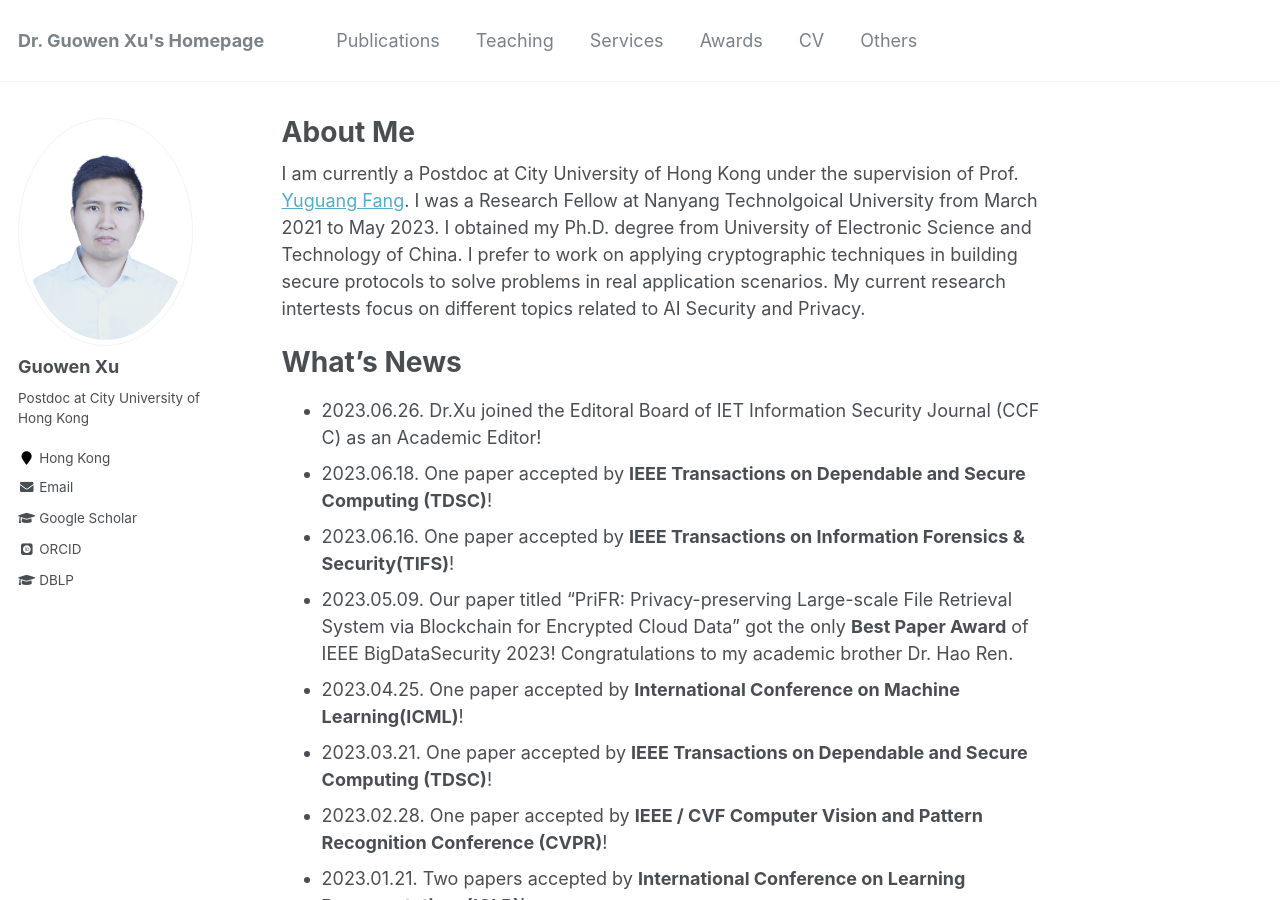
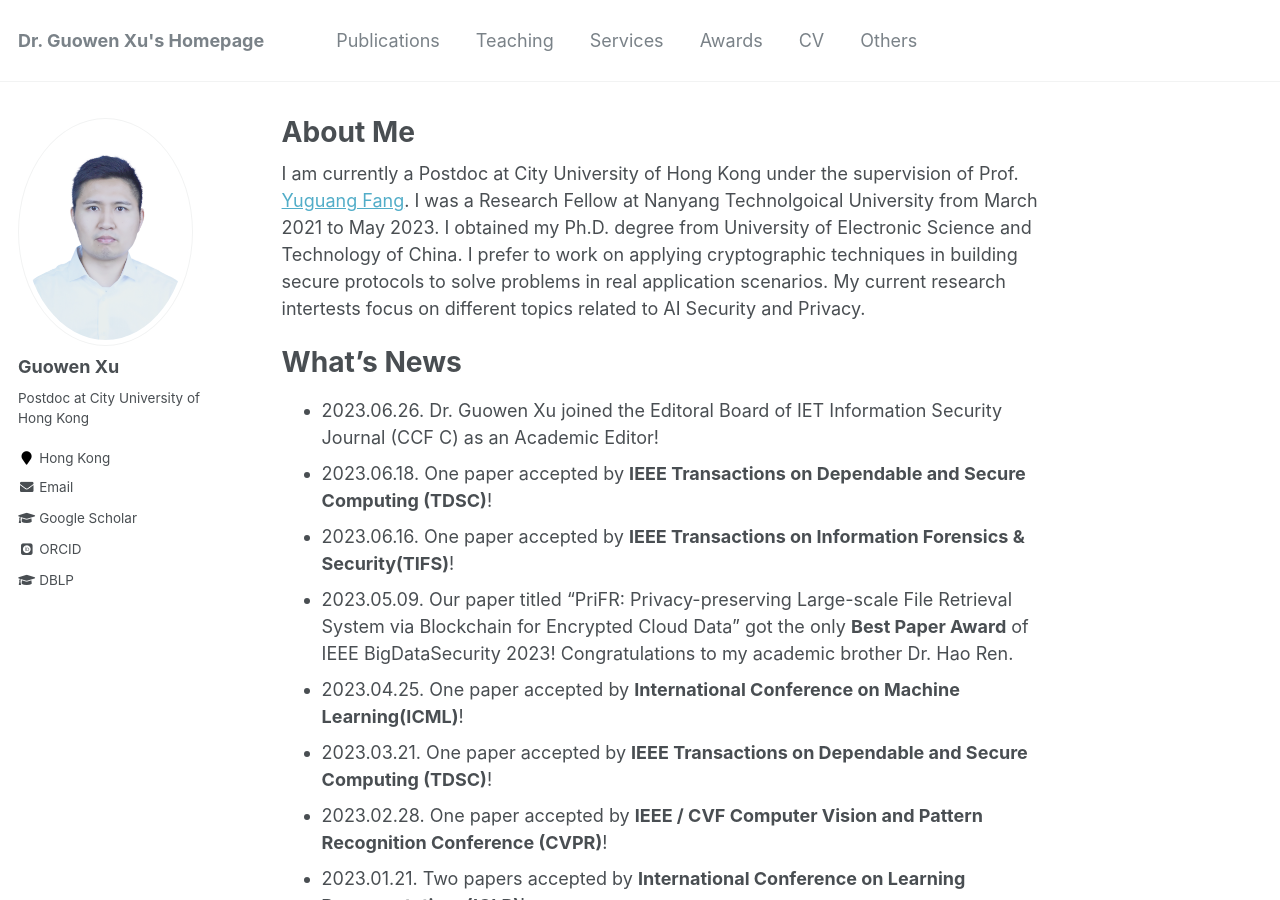
Before and after one commit to Guowen-xu/guowen-xu.github.io, a Jekyll site: the page built from _pages/about.md, in a window 1280 px wide and 900 px high. Built offline with Jekyll 4.4.1, drawn with Linux system fonts in a browser that asks for light colours; some web fonts are replaced.

Commit message:
Update about.md

```diff
--- a/_pages/about.md
+++ b/_pages/about.md
@@ -13,7 +13,7 @@ redirect_from:
 
 What's News
 ======
-- 2023.06.26. Dr.Xu joined the Editoral Board of IET Information Security Journal (CCF C) as an Academic Editor!
+- 2023.06.26. Dr. Guowen Xu joined the Editoral Board of IET Information Security Journal (CCF C) as an Academic Editor!
 - 2023.06.18. One paper  accepted by **IEEE Transactions on Dependable and Secure Computing (TDSC)**!
 - 2023.06.16. One paper accepted by **IEEE Transactions on Information Forensics & Security(TIFS)**!
 - 2023.05.09. Our paper titled "PriFR: Privacy-preserving Large-scale File Retrieval System via Blockchain for Encrypted Cloud Data" got the only **Best Paper Award** of IEEE BigDataSecurity 2023! Congratulations to my academic brother Dr. Hao Ren.
```
